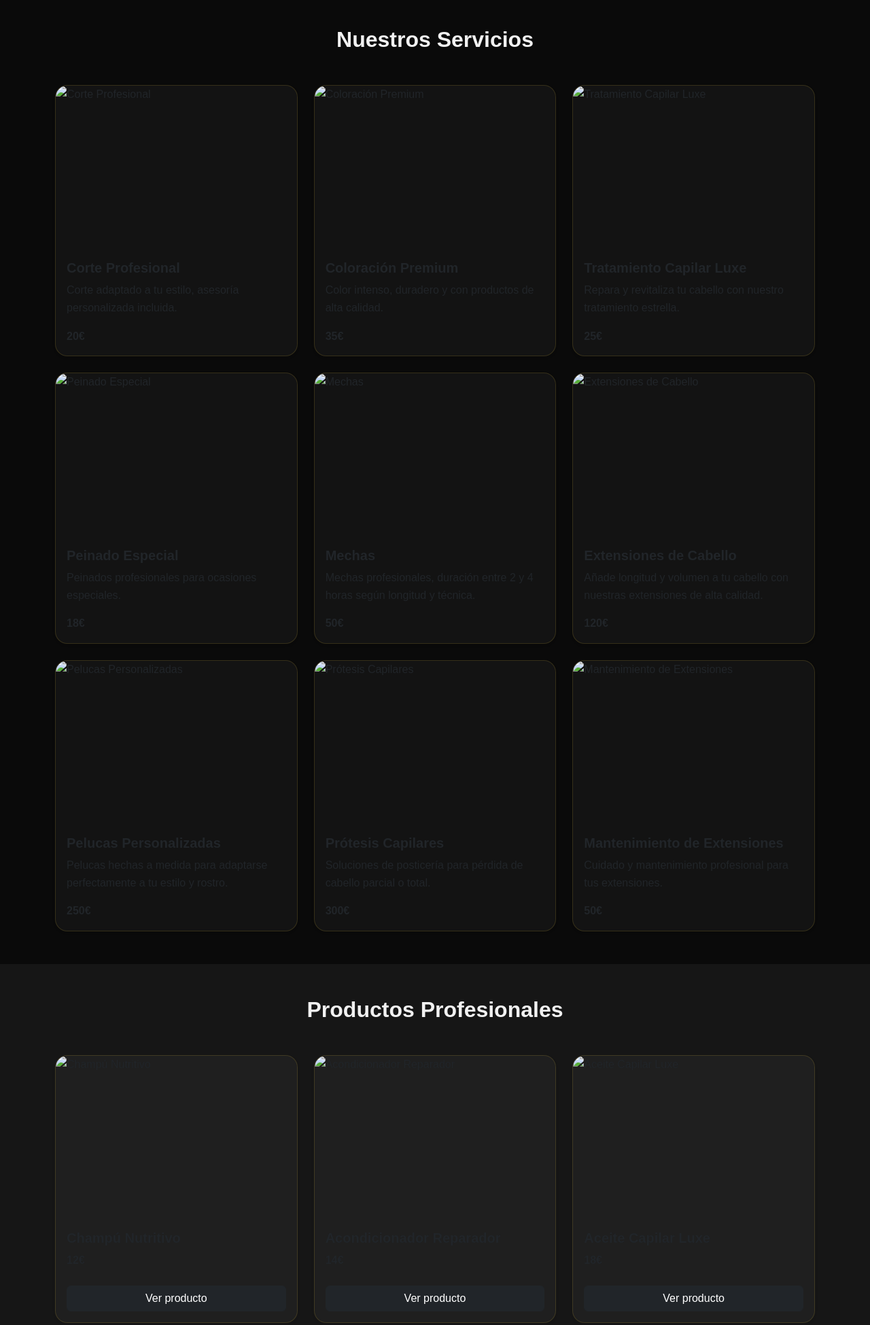
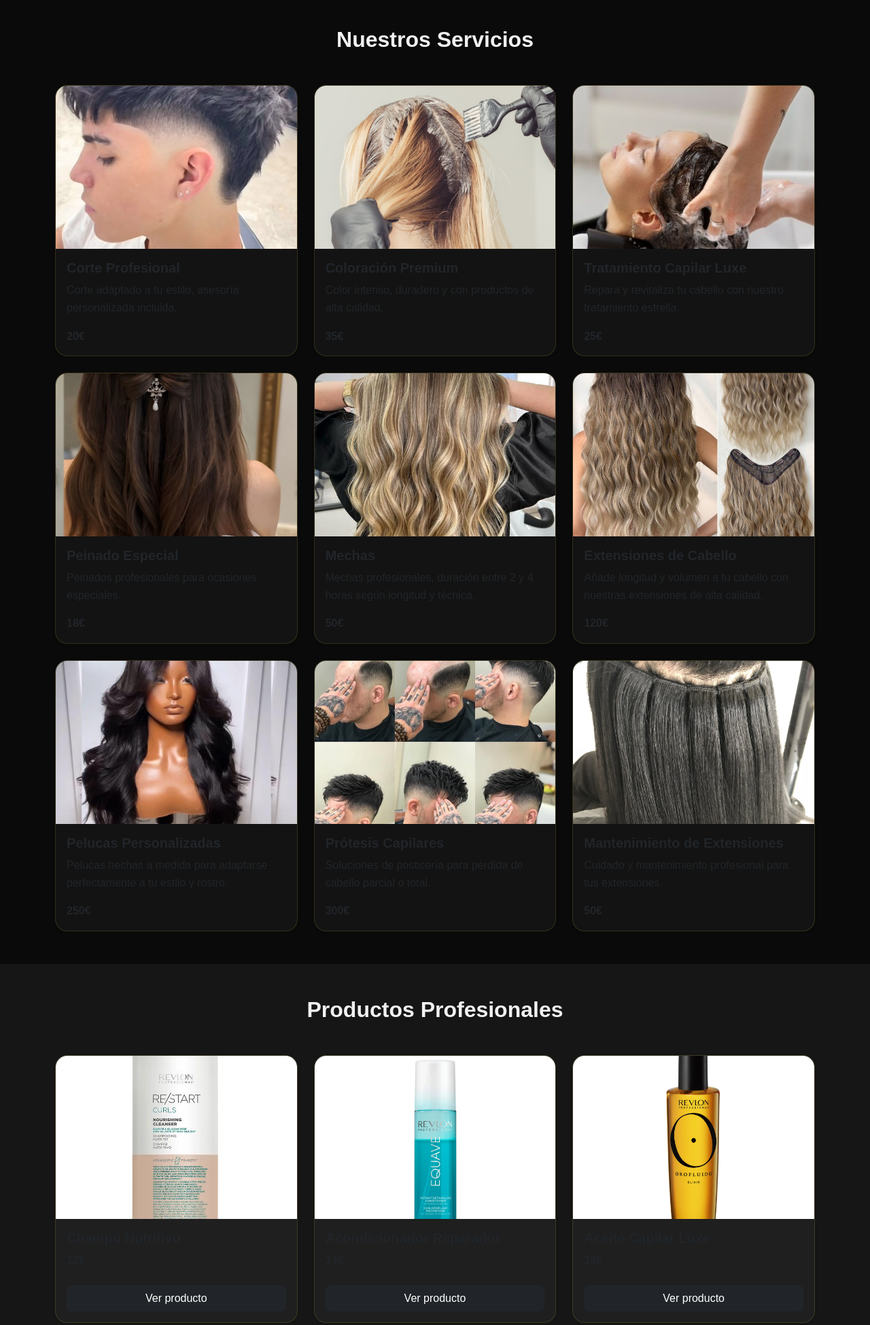
Before and after one commit to Jordismt/Look-Luxe, a plain HTML site: page index.html in a window 1280 px wide. Shown: the part 809-2758 px from the top of the page at 68% size. Drawn offline with nearby package versions, Linux system fonts and the light colour scheme.

Commit message:
Add img from product and services

```diff
--- a/index.html
+++ b/index.html
@@ -21,7 +21,7 @@
     <!-- NAVBAR -->
     <nav class="navbar navbar-expand-lg navbar-dark py-3 fixed-top shadow-sm" ">
         <div class="container">
-            <a class="navbar-brand fw-bold" style="font-size: 1.7rem;"><img id="logoImg" src="img/logo.PNG" style="width: 180px;"></a>
+            <a class="navbar-brand fw-bold" style="font-size: 1.7rem;"><img id="logoImg" src="img/logo_bg.png" style="width: 180px;"></a>
 
             <button class="navbar-toggler" type="button" data-bs-toggle="collapse" data-bs-target="#navMenu">
                 <span class="navbar-toggler-icon"></span>
--- a/products.json
+++ b/products.json
@@ -3,7 +3,7 @@
     "id": 1,
     "name": "Champú Nutritivo",
     "price": 12.00,
-    "img": "img/prod1.jpg",
+    "img": "img/img_prd/champu_nutri.webp",
     "description": "Champú hidratante para cabellos secos y castigados.",
     "stock": 10
   },
@@ -11,7 +11,7 @@
     "id": 2,
     "name": "Acondicionador Reparador",
     "price": 14.00,
-    "img": "img/prod2.jpg",
+    "img": "img/img_prd/acondicionador.jpg",
     "description": "Repara las puntas abiertas y aporta suavidad extrema.",
     "stock": 8
   },
@@ -19,7 +19,7 @@
     "id": 3,
     "name": "Aceite Capilar Luxe",
     "price": 18.00,
-    "img": "img/prod3.jpg",
+    "img": "img/img_prd/aceite_cap.jpg",
     "description": "Aceite premium que aporta brillo y reduce el frizz.",
     "stock": 5
   },
@@ -27,7 +27,7 @@
     "id": 4,
     "name": "Mascarilla Regeneradora",
     "price": 16.50,
-    "img": "img/prod4.jpg",
+    "img": "img/img_prd/masc_reg.webp",
     "description": "Tratamiento profundo para revitalizar el cabello.",
     "stock": 7
   },
@@ -35,7 +35,7 @@
     "id": 5,
     "name": "Spray Protector Térmico",
     "price": 11.90,
-    "img": "img/prod5.jpg",
+    "img": "img/img_prd/spray.webp",
     "description": "Protege el cabello del calor hasta 230ºC.",
     "stock": 12
   }
--- a/services.json
+++ b/services.json
@@ -4,7 +4,7 @@
     "name": "Corte Profesional",
     "price": 20,
     "duration": 30,
-    "img": "img/corte.jpg",
+    "img": "img/img_srv/corte_pelo_masc.jpg",
     "description": "Corte adaptado a tu estilo, asesoría personalizada incluida."
   },
   {
@@ -12,7 +12,7 @@
     "name": "Coloración Premium",
     "price": 35,
     "duration": 60,
-    "img": "img/coloracion.jpg",
+    "img": "img/img_srv/coloracion.jpg",
     "description": "Color intenso, duradero y con productos de alta calidad."
   },
   {
@@ -20,7 +20,7 @@
     "name": "Tratamiento Capilar Luxe",
     "price": 25,
     "duration": 60,
-    "img": "img/tratamiento.jpg",
+    "img": "img/img_srv/trat_capilar.jpg",
     "description": "Repara y revitaliza tu cabello con nuestro tratamiento estrella."
   },
   {
@@ -28,7 +28,7 @@
     "name": "Peinado Especial",
     "price": 18,
     "duration": 45,
-    "img": "img/peinado.jpg",
+    "img": "img/img_srv/peinado_especial.jpg",
     "description": "Peinados profesionales para ocasiones especiales."
   },
   {
@@ -36,7 +36,7 @@
     "name": "Mechas",
     "price": 50,
     "duration": 180,
-    "img": "img/mechas.jpg",
+    "img": "img/img_srv/mechas.jpg",
     "description": "Mechas profesionales, duración entre 2 y 4 horas según longitud y técnica."
   }
 ]
--- a/services_post.json
+++ b/services_post.json
@@ -4,6 +4,7 @@
     "name": "Extensiones de Cabello",
     "description": "Añade longitud y volumen a tu cabello con nuestras extensiones de alta calidad.",
     "price": 120,
+    "img": "img/img_srv/extensiones.jpg",
     "duration": 90
   },
   {
@@ -11,6 +12,7 @@
     "name": "Pelucas Personalizadas",
     "description": "Pelucas hechas a medida para adaptarse perfectamente a tu estilo y rostro.",
     "price": 250,
+    "img": "img/img_srv/pelucas.jpg",
     "duration": 120
   },
   {
@@ -18,6 +20,7 @@
     "name": "Prótesis Capilares",
     "description": "Soluciones de posticería para pérdida de cabello parcial o total.",
     "price": 300,
+    "img": "img/img_srv/protesis.jpg",
     "duration": 150
   },
   {
@@ -25,6 +28,7 @@
     "name": "Mantenimiento de Extensiones",
     "description": "Cuidado y mantenimiento profesional para tus extensiones.",
     "price": 50,
+    "img": "img/img_srv/mant_ext.jpg",
     "duration": 60
   }
 ]
```
Also changed, not shown: img/img_prd/aceite_cap.jpg (added), img/img_prd/acondicionador.jpg (added), img/img_prd/champu_nutri.webp (added), img/img_prd/masc_reg.webp (added), img/img_prd/spray.webp (added), img/img_srv/coloracion.jpg (added), img/img_srv/corte_pelo_masc.jpg (added), img/img_srv/extensiones.jpg (added), img/img_srv/mant_ext.jpg (added), img/img_srv/mechas.jpg (added), img/img_srv/peinado_especial.jpg (added), img/img_srv/pelucas.jpg (added), img/img_srv/protesis.jpg (added), img/img_srv/trat_capilar.jpg (added), 1 more files.
